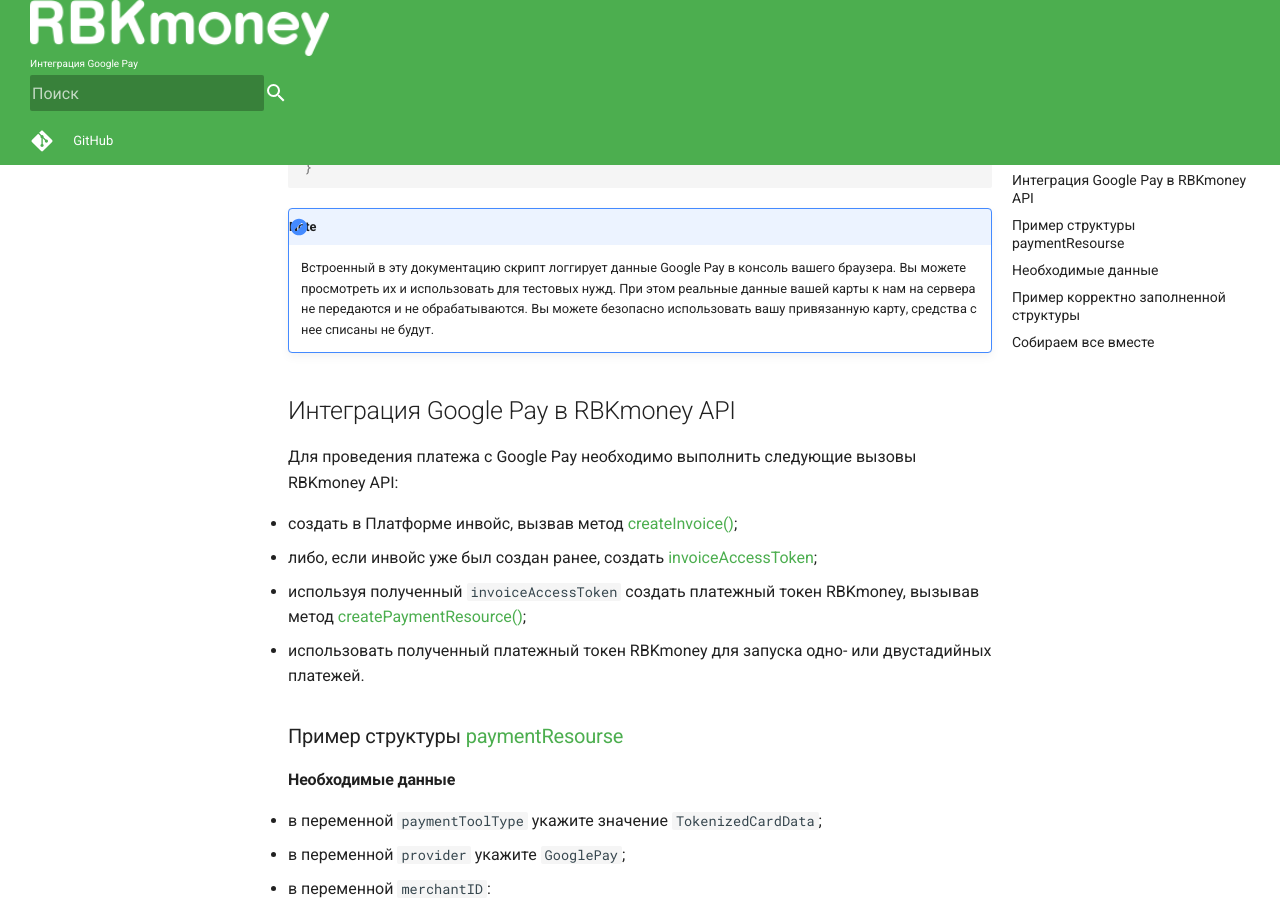
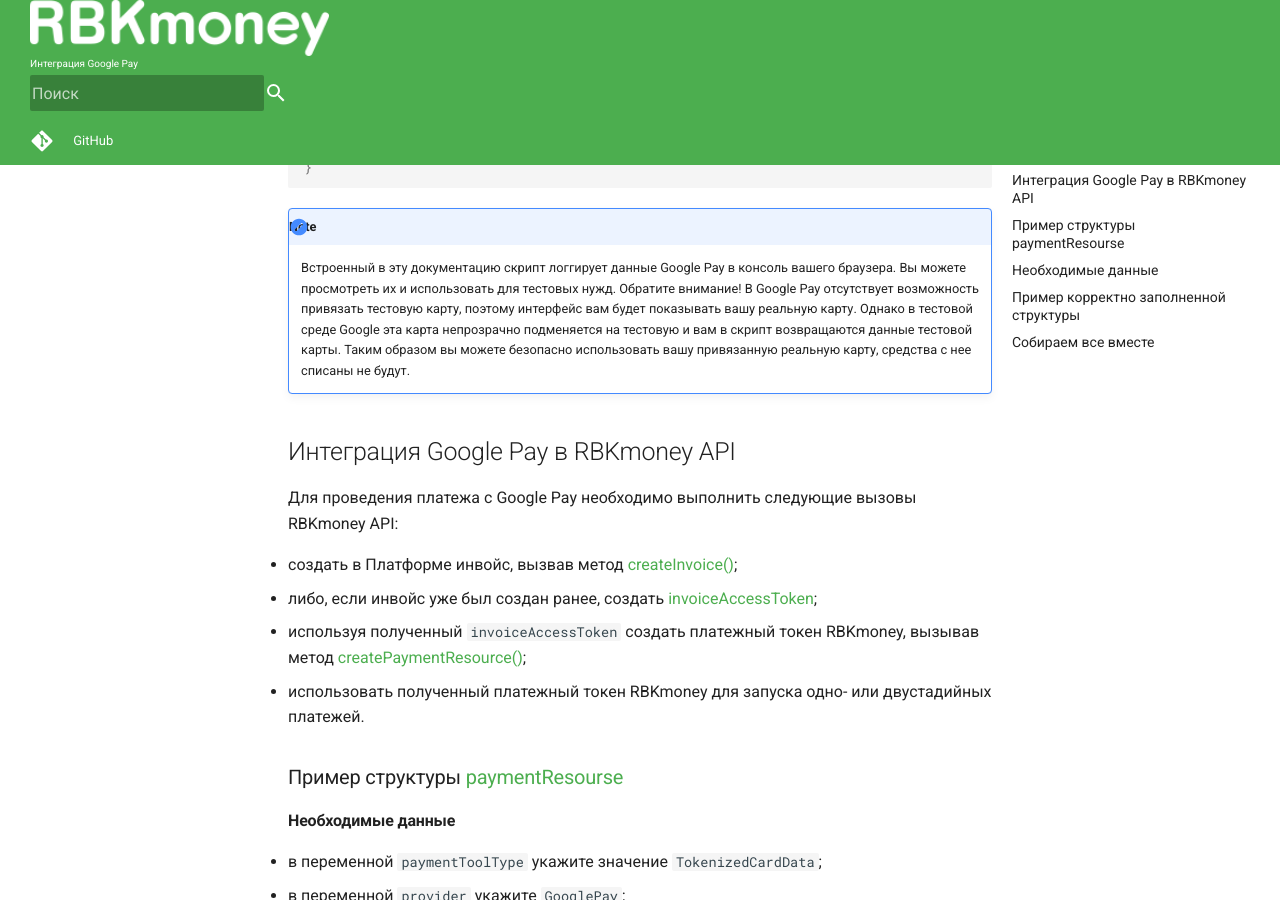
Before and after one commit to rbkmoney/docs, an MkDocs documentation site: the page built from content/integrations/googlepay/index.md, in a window 1280 px wide and 900 px high, scrolled down 1648 px. Built offline with MkDocs 1.6.1 and Material for MkDocs 9.7.7, drawn with Linux system fonts in a browser that asks for light colours; nearby versions of some CDN libraries; comment, search, counter and statistics services are not loaded; old or Windows-style settings are respelled for this version of MkDocs.

Commit message:
- checkout url fix - google test card explained in more detail

````diff
--- a/content/integrations/googlepay/index.md
+++ b/content/integrations/googlepay/index.md
@@ -5,7 +5,7 @@
 Для проведения платежа достаточно передать полученные из Google Pay токенизированные карточные данные в RBKmoney API, создать инвойс в Платформе и оплатить его с помощью токена RBKmoney, который содержит в себе токен Google Pay. Таким образом, при оплате производится процесс двойной токенизации - Платформа RBKmoney реализует в схожую бизнес-логику при проведении платежей, создавая на основе платежных данных токены, которые используются для запуска платежей.
 
 !!! note
-    Данная инструкция предназначена для тех, кто подключается как платежный процессинг, либо предпочитает верстать свою собственную платежную форму. Если вы используете [RBKmoney Checkout](integrations/checkout/), то кнопка Google Pay уже включена для ваших плательщиков, никаких дополнительных действий не требуется.
+    Данная инструкция предназначена для тех, кто подключается как платежный процессинг, либо предпочитает верстать свою собственную платежную форму. Если вы используете [RBKmoney Checkout](/integrations/checkout/), то кнопка Google Pay уже включена для ваших плательщиков, никаких дополнительных действий не требуется.
 
 ## Пример интеграции кнопки "Pay with Google Pay"
 
@@ -215,7 +215,8 @@
 ```
 
 !!! note
-    Встроенный в эту документацию скрипт логгирует данные Google Pay в консоль вашего браузера. Вы можете просмотреть их и использовать для тестовых нужд. При этом реальные данные вашей карты к нам на сервера не передаются и не обрабатываются. Вы можете безопасно использовать вашу привязанную карту, средства с нее списаны не будут.
+    Встроенный в эту документацию скрипт логгирует данные Google Pay в консоль вашего браузера. Вы можете просмотреть их и использовать для тестовых нужд.
+    Обратите внимание! В Google Pay отсутствует возможность привязать тестовую карту, поэтому интерфейс вам будет показывать вашу реальную карту. Однако в тестовой среде Google эта карта непрозрачно подменяется на тестовую и вам в скрипт возвращаются данные тестовой карты. Таким образом вы можете безопасно использовать вашу привязанную реальную карту, средства с нее списаны не будут.
 
 ## Интеграция Google Pay в RBKmoney API
 
````
